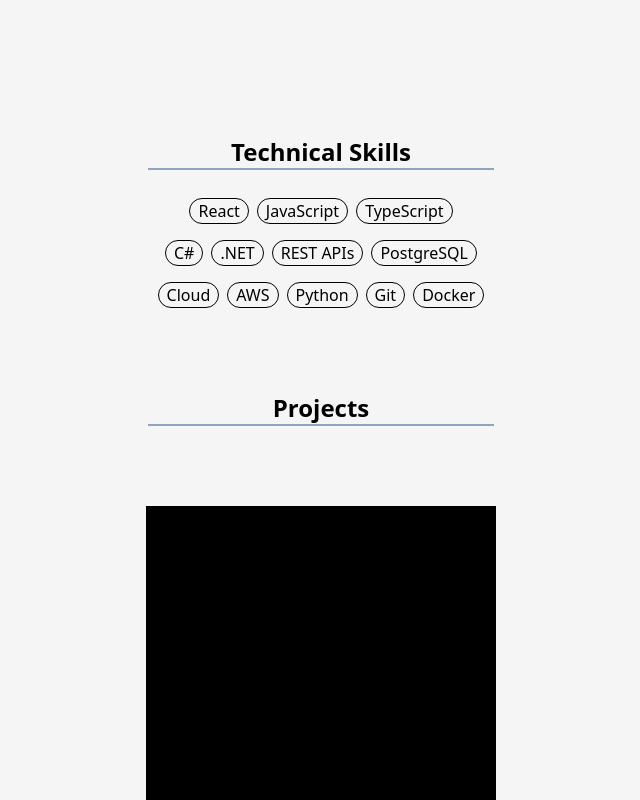
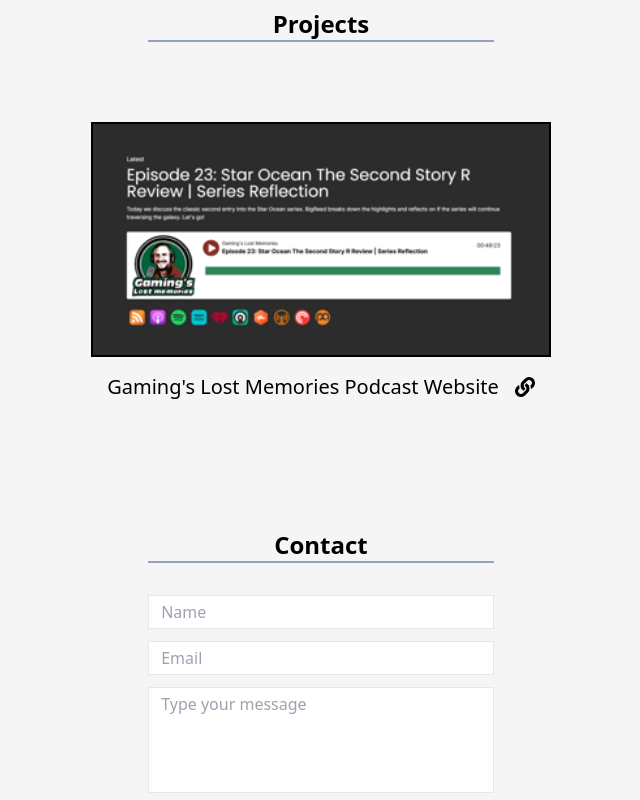
Before and after one commit to wade-loccisano/portfolio-site, a Next.js app in the folder web/: page / in a window 1280 px wide. Shown: the part 660-1460 px from the top of the page, without its empty margins (319-959 px from the left). Built offline with nearby package versions, Linux system fonts and the light colour scheme.

Commit message:
Cleanup projects and add glm project

```diff
--- a/web/components/Landing.tsx
+++ b/web/components/Landing.tsx
@@ -2,7 +2,7 @@
 
 const Landing = () => {
     return (
-        <section className="section_container my-32 xs:my-64">
+        <section className="section_container  my-8 xs:my-16">
             <h1 className="text-center text-3xl xs:text-6xl">
                 Wade Loccisano
             </h1>
--- a/web/components/ProjectCard.tsx
+++ b/web/components/ProjectCard.tsx
@@ -10,22 +10,30 @@
 }) => {
     return (
         <>
-            <div className="bg-black dark:bg-white min-w-[250px] min-h-[220px] xs:min-w-[350px] xs:min-h-[320px]" >
-                <div className="">
-                </div>
+            <div className="bg-black dark:bg-white min-w-[250px] min-h-[220px] xs:min-w-[350px] xs:min-h-[235px] relative border-2 border-black dark:border-white">
+                <Image
+                    className=""
+                    src={project.imgSrc}
+                    alt="Image of the project"
+                    fill
+                    priority
+                    style={{
+                        objectFit: 'cover',
+                    }}
+                />
             </div>
-            <div className="flex justify-center items-center pt-4">
-                <div className="text-xl">
-                    {project.name}
-                </div>
+            <div className="p-2">
                 <Link
-                    className="p-2"
+                    className="flex justify-center items-center"
                     href={project.url}
                     target='_blank'
                     key={1}
                 >
+                    <div className="sm:text-xl p-2">
+                        {project.name}
+                    </div>
                     <Image
-                        className="dark:invert"
+                        className="dark:invert m-2"
                         src={`/link-icon.png`}
                         alt="logo"
                         width={20}
@@ -33,7 +41,7 @@
                         priority
                     />
                 </Link>
-            </div>
+            </div >
         </>
     )
 }
--- a/web/components/Projects.tsx
+++ b/web/components/Projects.tsx
@@ -3,21 +3,16 @@
 
 export type Project = {
     name: string,
+    imgSrc: string,
     url: string,
 }
 
 export const projects: Project[] = [
     {
-        name: 'GLM Website',
-        // description: "",
-        url: ""
+        name: 'Gaming\'s Lost Memories Podcast Website',
+        imgSrc: '/project-glm.png',
+        url: "https://www.gamingslostmemories.com"
     },
-    // {
-    //     name: 'Website',
-    // },
-    // {
-    //     name: 'Front end',
-    // },
 ];
 
 const Projects = () => {
```
Also changed, not shown: web/public/project-glm.png (added).
